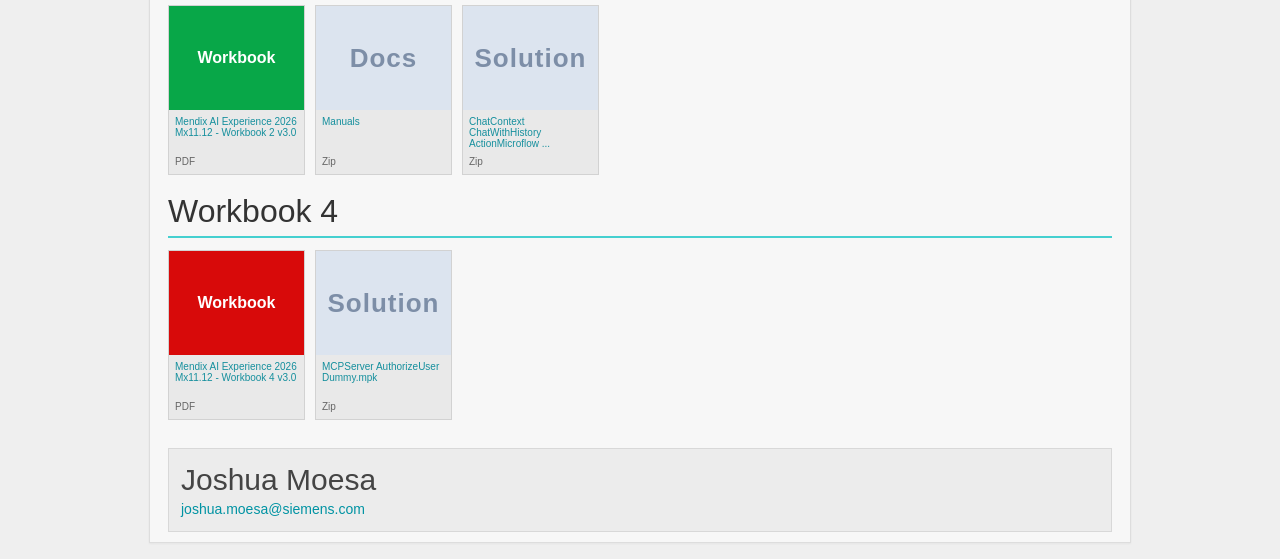
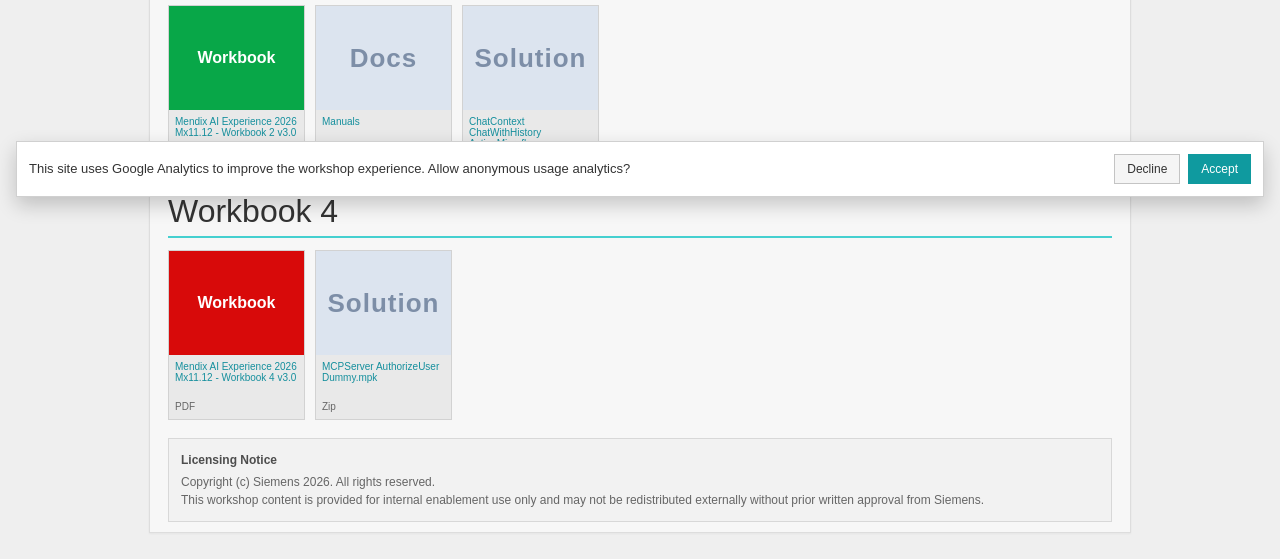
Before and after one commit to joshuamoesa/mendix-howtos, a plain HTML site: page docs/index.html in a window 1280 px wide. Shown: the part 587-1146 px from the top of the page. Drawn offline with Linux system fonts and the light colour scheme.

Commit message:
Added Google Analytics. Added document links Added licensing Added consent gate

```diff
--- a/docs/index.html
+++ b/docs/index.html
@@ -3,7 +3,47 @@
 	<head>
 		<meta charset="UTF-8" />
 		<meta name="viewport" content="width=device-width, initial-scale=1.0" />
+		<meta name="robots" content="noindex, nofollow, noarchive, nosnippet, noimageindex, notranslate, nocache, max-snippet:0, max-image-preview:none, max-video-preview:0" />
+		<meta name="googlebot" content="noindex, nofollow, noarchive, nosnippet, noimageindex, notranslate, max-snippet:0, max-image-preview:none, max-video-preview:0" />
+		<meta name="bingbot" content="noindex, nofollow, noarchive, nosnippet, noimageindex, notranslate" />
+		<meta name="slurp" content="noindex, nofollow, noarchive, nosnippet" />
+		<meta name="duckduckbot" content="noindex, nofollow, noarchive, nosnippet" />
+		<meta name="referrer" content="no-referrer" />
 		<title>SIEMENS Mendix AI Experience - Digital Workshop Room</title>
+		<script>
+			(function () {
+				var consentKey = 'analytics_consent';
+				var gaId = 'G-LRJTK25SHP';
+				var analyticsLoaded = false;
+
+				window.loadAnalyticsIfConsented = function () {
+					if (analyticsLoaded) {
+						return;
+					}
+					analyticsLoaded = true;
+
+					window.dataLayer = window.dataLayer || [];
+					window.gtag = function () {
+						dataLayer.push(arguments);
+					};
+					gtag('js', new Date());
+					gtag('config', gaId);
+
+					var gaScript = document.createElement('script');
+					gaScript.async = true;
+					gaScript.src = 'https://www.googletagmanager.com/gtag/js?id=' + gaId;
+					document.head.appendChild(gaScript);
+				};
+
+				window.getAnalyticsConsent = function () {
+					return localStorage.getItem(consentKey);
+				};
+
+				window.setAnalyticsConsent = function (value) {
+					localStorage.setItem(consentKey, value);
+				};
+			})();
+		</script>
 		<style>
 			.tile-link {
 				transition: transform 140ms ease, box-shadow 140ms ease, border-color 140ms ease;
@@ -19,6 +59,54 @@
 				outline: 2px solid #4fcfd5;
 				outline-offset: 2px;
 			}
+
+			.consent-banner {
+				position: fixed;
+				left: 16px;
+				right: 16px;
+				bottom: 16px;
+				background: #ffffff;
+				border: 1px solid #d0d0d0;
+				box-shadow: 0 8px 20px rgba(0, 0, 0, 0.2);
+				padding: 12px;
+				z-index: 9999;
+				display: flex;
+				flex-wrap: wrap;
+				align-items: center;
+				gap: 10px;
+			}
+
+			.consent-banner p {
+				margin: 0;
+				font-size: 13px;
+				line-height: 1.4;
+				color: #333;
+				flex: 1 1 280px;
+			}
+
+			.consent-actions {
+				display: flex;
+				gap: 8px;
+			}
+
+			.consent-btn {
+				border: 1px solid #c4c4c4;
+				background: #f5f5f5;
+				color: #333;
+				padding: 7px 12px;
+				font-size: 12px;
+				cursor: pointer;
+			}
+
+			.consent-btn.primary {
+				background: #0f9a9f;
+				border-color: #0f9a9f;
+				color: #fff;
+			}
+
+			.hidden {
+				display: none;
+			}
 		</style>
 	</head>
 	<body style="margin:0; background:#efefef; font-family:Arial, Helvetica, sans-serif; color:#333;">
@@ -26,7 +114,7 @@
 			style="max-width:980px; margin:16px auto; background:#f7f7f7; border:1px solid #ddd; box-shadow:0 1px 2px rgba(0,0,0,0.05);"
 		>
 			<div style="padding:10px 16px; font-size:14px; color:#666; background:#f0f0f0; border-bottom:1px solid #ddd;">
-				<strong>Engagement from Siemens DI SW</strong>
+				<strong>Mendix AI Experience 11.12 | Workshop Hub | 13 Jul 2026</strong>
 			</div>
 
 			<div style="padding:22px 18px 10px 18px;">
@@ -104,13 +192,50 @@
 					</div>
 				</div>
 
-				<div style="margin-top:28px; background:#ececec; border:1px solid #d8d8d8; padding:14px 12px; display:flex; align-items:center; gap:12px;">
-					<div>
-						<div style="font-size:30px; color:#444; margin-bottom:4px;">Joshua Moesa</div>
-						<div style="font-size:14px; color:#0093a3;">joshua.moesa@siemens.com</div>
-					</div>
+				<div style="margin-top:10px; background:#f2f2f2; border:1px solid #d8d8d8; padding:12px; font-size:12px; line-height:1.5; color:#666;">
+					<div style="font-weight:700; color:#4d4d4d; margin-bottom:4px;">Licensing Notice</div>
+					<div>Copyright (c) Siemens 2026. All rights reserved.</div>
+					<div>This workshop content is provided for internal enablement use only and may not be redistributed externally without prior written approval from Siemens.</div>
 				</div>
 			</div>
 		</div>
+
+		<div id="consent-banner" class="consent-banner hidden" role="dialog" aria-live="polite" aria-label="Analytics consent banner">
+			<p>This site uses Google Analytics to improve the workshop experience. Allow anonymous usage analytics?</p>
+			<div class="consent-actions">
+				<button id="consent-decline" class="consent-btn" type="button">Decline</button>
+				<button id="consent-accept" class="consent-btn primary" type="button">Accept</button>
+			</div>
+		</div>
+
+		<script>
+			(function () {
+				var banner = document.getElementById('consent-banner');
+				var acceptBtn = document.getElementById('consent-accept');
+				var declineBtn = document.getElementById('consent-decline');
+
+				function hideBanner() {
+					banner.classList.add('hidden');
+				}
+
+				var consent = window.getAnalyticsConsent();
+				if (consent === 'accepted') {
+					window.loadAnalyticsIfConsented();
+				} else if (consent !== 'declined') {
+					banner.classList.remove('hidden');
+				}
+
+				acceptBtn.addEventListener('click', function () {
+					window.setAnalyticsConsent('accepted');
+					window.loadAnalyticsIfConsented();
+					hideBanner();
+				});
+
+				declineBtn.addEventListener('click', function () {
+					window.setAnalyticsConsent('declined');
+					hideBanner();
+				});
+			})();
+		</script>
 	</body>
 </html>
```
Also changed, not shown: docs/robots.txt (added).
